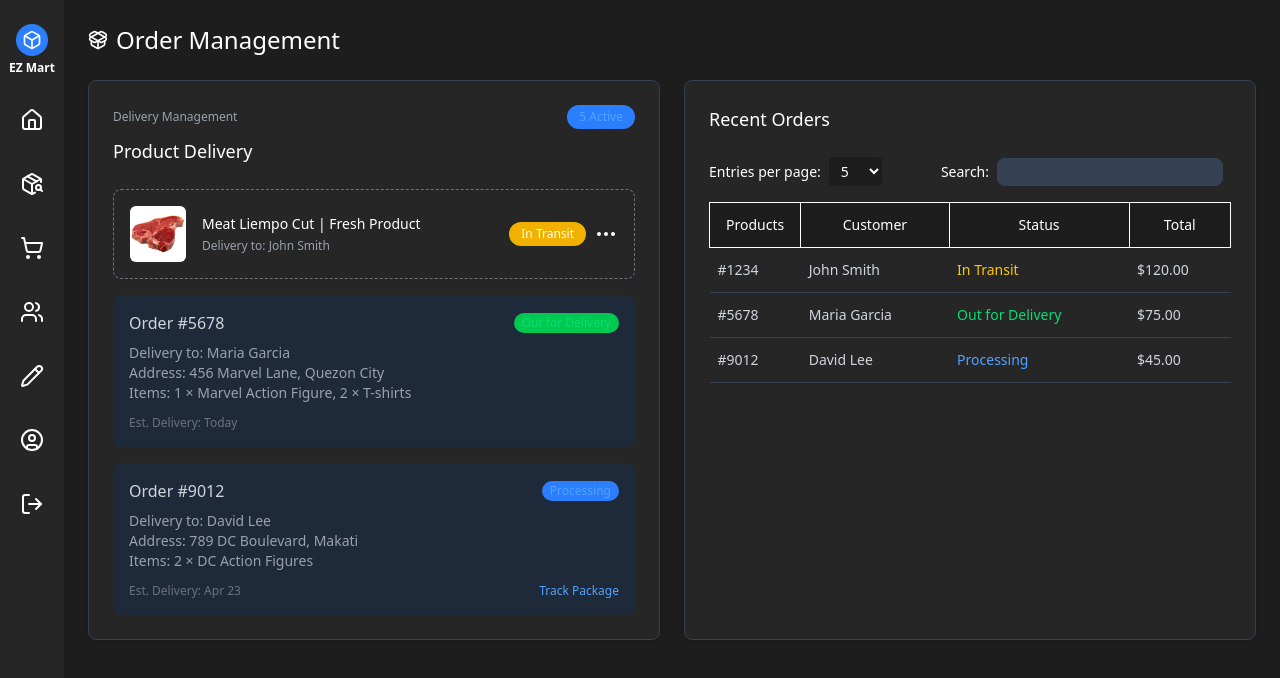
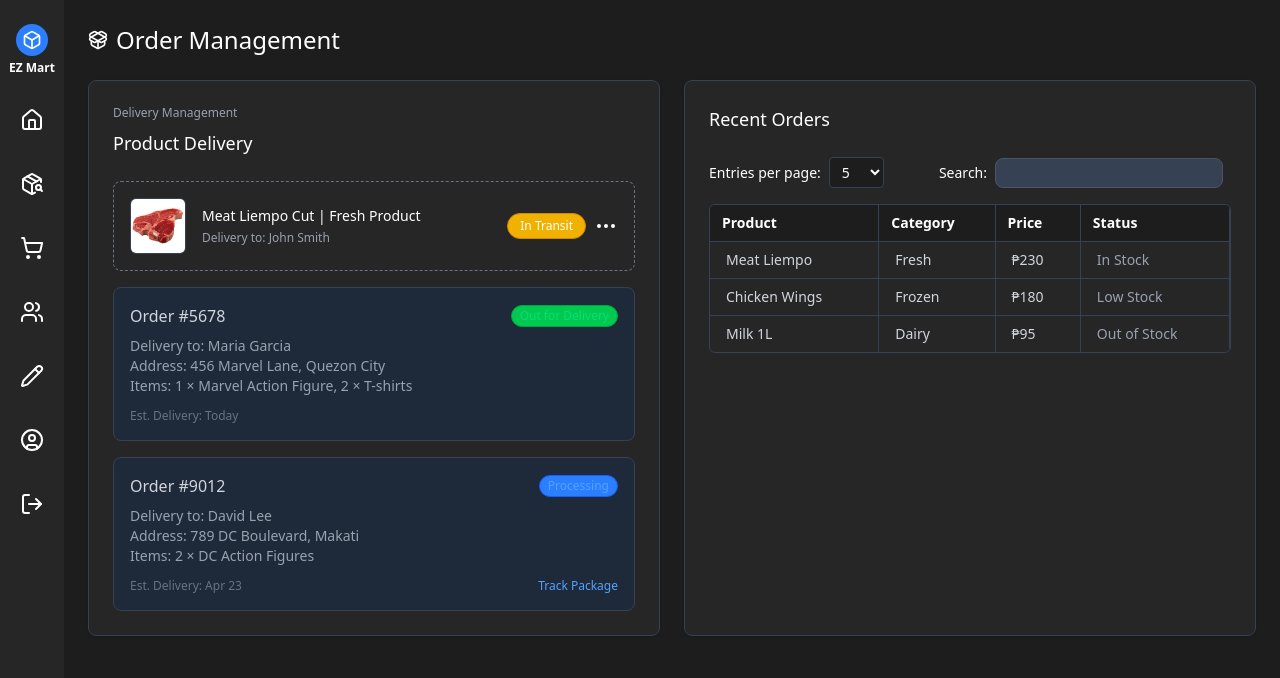
Before and after one commit to LeoDiD/ADMIN-MERN, a React app in the folder frontend/: page /orders in a window 1280 px wide. Shown: the top 678 px of the page. Built offline with nearby package versions, Linux system fonts and the light colour scheme; the HTML template or start-up script is replaced by a standard one.

Commit message:
fixing the order section

```diff
--- a/frontend/src/pages/Orders.jsx
+++ b/frontend/src/pages/Orders.jsx
@@ -16,9 +16,6 @@ const Orders = () => {
           <div className="flex flex-col mb-6">
             <div className="flex justify-between items-center mb-2">
               <h6 className="text-xs font-medium text-gray-400">Delivery Management</h6>
-              <div className="bg-blue-500 bg-opacity-20 py-1 px-3 rounded-full text-blue-400 text-xs font-medium">
-                5 Active
-              </div>
             </div>
             <div className="flex items-center">
               <h3 className="text-lg font-medium text-white">Product Delivery</h3>
@@ -34,7 +31,7 @@ const Orders = () => {
                 <img
                   src={meat}
                   alt="Product"
-                  className="w-14 h-14 rounded-md object-cover"
+                  className="w-14 h-14 rounded-md object-cover border border-gray-700"
                 />
 
                 {/* Product details */}
@@ -47,7 +44,7 @@ const Orders = () => {
 
                 {/* Status & ellipsis in one row */}
                 <div className="flex items-center gap-2">
-                  <span className="bg-yellow-500 bg-opacity-20 py-1 px-3 rounded-full text-white text-xs font-medium whitespace-nowrap">
+                  <span className="bg-yellow-500 bg-opacity-20 py-1 px-3 rounded-full text-white text-xs font-medium whitespace-nowrap border border-yellow-600">
                     In Transit
                   </span>
                   <span className="text-xs cursor-pointer hover:underline">
@@ -57,10 +54,12 @@ const Orders = () => {
               </div>
             </div>
             {/* Delivery Item 2 */}
-            <div className="bg-gray-800 bg-opacity-40 rounded-lg p-4">
+            <div className="bg-gray-800 bg-opacity-40 rounded-lg p-4 border border-gray-700">
               <div className="flex justify-between items-center mb-2">
                 <span className="text-gray-300 font-medium">Order #5678</span>
-                <span className="bg-green-500 bg-opacity-20 py-0.5 px-2 rounded-full text-green-400 text-xs">Out for Delivery</span>
+                <span className="bg-green-500 bg-opacity-20 py-0.5 px-2 rounded-full text-green-400 text-xs border border-green-600">
+                  Out for Delivery
+                </span>
               </div>
               <div className="text-sm text-gray-400 mb-3">
                 <p>Delivery to: Maria Garcia</p>
@@ -73,10 +72,12 @@ const Orders = () => {
             </div>
 
             {/* Delivery Item 3 */}
-            <div className="bg-gray-800 bg-opacity-40 rounded-lg p-4">
+            <div className="bg-gray-800 bg-opacity-40 rounded-lg p-4 border border-gray-700">
               <div className="flex justify-between items-center mb-2">
                 <span className="text-gray-300 font-medium">Order #9012</span>
-                <span className="bg-blue-500 bg-opacity-20 py-0.5 px-2 rounded-full text-blue-400 text-xs">Processing</span>
+                <span className="bg-blue-500 bg-opacity-20 py-0.5 px-2 rounded-full text-blue-400 text-xs border border-blue-600">
+                  Processing
+                </span>
               </div>
               <div className="text-sm text-gray-400 mb-3">
                 <p>Delivery to: David Lee</p>
@@ -102,7 +103,7 @@ const Orders = () => {
           <div className="flex justify-between items-center mb-4 text-sm">
             <div className="flex items-center">
               <span className="text-white mr-2">Entries per page:</span>
-              <select style={{ backgroundColor: "#1D1D1D" }} className="text-white px-2 py-1 rounded focus:outline-none focus:ring-2 focus:bg-neutral-900 transition-all duration-300">
+              <select style={{ backgroundColor: "#1D1D1D" }} className="text-white px-2 py-1 rounded focus:outline-none focus:ring-2 focus:bg-neutral-900 transition-all duration-300 border border-gray-700">
                 <option value="5">5</option>
                 <option value="10">10</option>
               </select>
@@ -112,40 +113,52 @@ const Orders = () => {
               <span className="text-white mr-2">Search:</span>
               <input
                 type="text"
-                className="bg-gray-700 rounded-lg px-3 py-1 mr-2 focus:outline-none focus:ring-2 focus:ring-blue-500 transition-all duration-300 text-white text-sm"
+                className="bg-gray-700 rounded-lg px-3 py-1 mr-2 focus:outline-none focus:ring-2 focus:ring-blue-500 transition-all duration-300 text-white text-sm border border-gray-600"
               />
             </div>
           </div>
 
           {/* Orders List */}
-          <div className="overflow-x-auto">
-            <table className="min-w-full bg-transparent">
-              <thead>
-                <tr className="border-1 border-gray-700">
-                  <th style={{ backgroundColor: "#1D1D1D" }} className="px-4 py-0.5 text-sm font-medium border-1 w-14">Products</th>
-                  <th style={{ backgroundColor: "#1D1D1D" }} className="px-4 py-3 text-sm font-medium border-1">Customer</th>
-                  <th style={{ backgroundColor: "#1D1D1D" }} className="px-4 py-3 text-sm font-medium border-1">Status</th>
-                  <th style={{ backgroundColor: "#1D1D1D" }} className="px-4 py-3 text-sm font-medium border-1">Total</th>
-                </tr>
-              </thead>
-              <tbody>
+          <div className="overflow-x-auto rounded-md border border-gray-700">
+            <table className="min-w-full text-sm text-left text-gray-300">
+            <thead className="bg-[#1D1D1D] text-white border-b border-gray-700">
+  <tr>
+    <th className="px-3 py-2 text-s border-r border-gray-700">Product</th>
+    <th className="px-3 py-2 text-s border-r border-gray-700">Category</th>
+    <th className="px-3 py-2 text-s border-r border-gray-700">Price</th>
+    <th className="px-3 py-2 text-s border-r border-gray-700">Status</th>
+  </tr>
+</thead>
+              <tbody className="divide-y divide-gray-700">
                 <tr className="border-b border-gray-700">
-                  <td className="px-2 py-3 text-sm text-gray-300">#1234</td>
-                  <td className="px-2 py-3 text-sm text-gray-300">John Smith</td>
-                  <td className="px-2 py-3 text-sm text-yellow-400">In Transit</td>
-                  <td className="px-2 py-3 text-sm text-gray-300">$120.00</td>
+                  <td className="px-4 py-2 border-r border-gray-700">Meat Liempo</td>
+                  <td className="px-4 py-2 border-r border-gray-700">Fresh</td>
+                  <td className="px-4 py-2 border-r border-gray-700">₱230</td>
+                  <td className="px-4 py-2 border-r border-gray-700">
+                    <span className="text-gray-400">
+                      In Stock
+                    </span>
+                  </td>
                 </tr>
                 <tr className="border-b border-gray-700">
-                  <td className="px-2 py-3 text-sm text-gray-300">#5678</td>
-                  <td className="px-2 py-3 text-sm text-gray-300">Maria Garcia</td>
-                  <td className="px-2 py-3 text-sm text-green-400">Out for Delivery</td>
-                  <td className="px-2 py-3 text-sm text-gray-300">$75.00</td>
+                  <td className="px-4 py-2 border-r border-gray-700">Chicken Wings</td>
+                  <td className="px-4 py-2 border-r border-gray-700">Frozen</td>
+                  <td className="px-4 py-2 border-r border-gray-700">₱180</td>
+                  <td className="px-4 py-2  border-r border-gray-700">
+                    <span className="text-gray-400">
+                      Low Stock
+                    </span>
+                  </td>
                 </tr>
-                <tr className="border-b border-gray-700">
-                  <td className="px-2 py-3 text-sm text-gray-300">#9012</td>
-                  <td className="px-2 py-3 text-sm text-gray-300">David Lee</td>
-                  <td className="px-2 py-3 text-sm text-blue-400">Processing</td>
-                  <td className="px-2 py-3 text-sm text-gray-300">$45.00</td>
+                <tr>
+                  <td className="px-4 py-2 border-r border-gray-700">Milk 1L</td>
+                  <td className="px-4 py-2 border-r border-gray-700">Dairy</td>
+                  <td className="px-4 py-2 border-r border-gray-700">₱95</td>
+                  <td className="px-4 py-2 border-r border-gray-700">
+                    <span className='text-gray-400'>
+                      Out of Stock
+                    </span>
+                  </td>
                 </tr>
               </tbody>
             </table>
```
